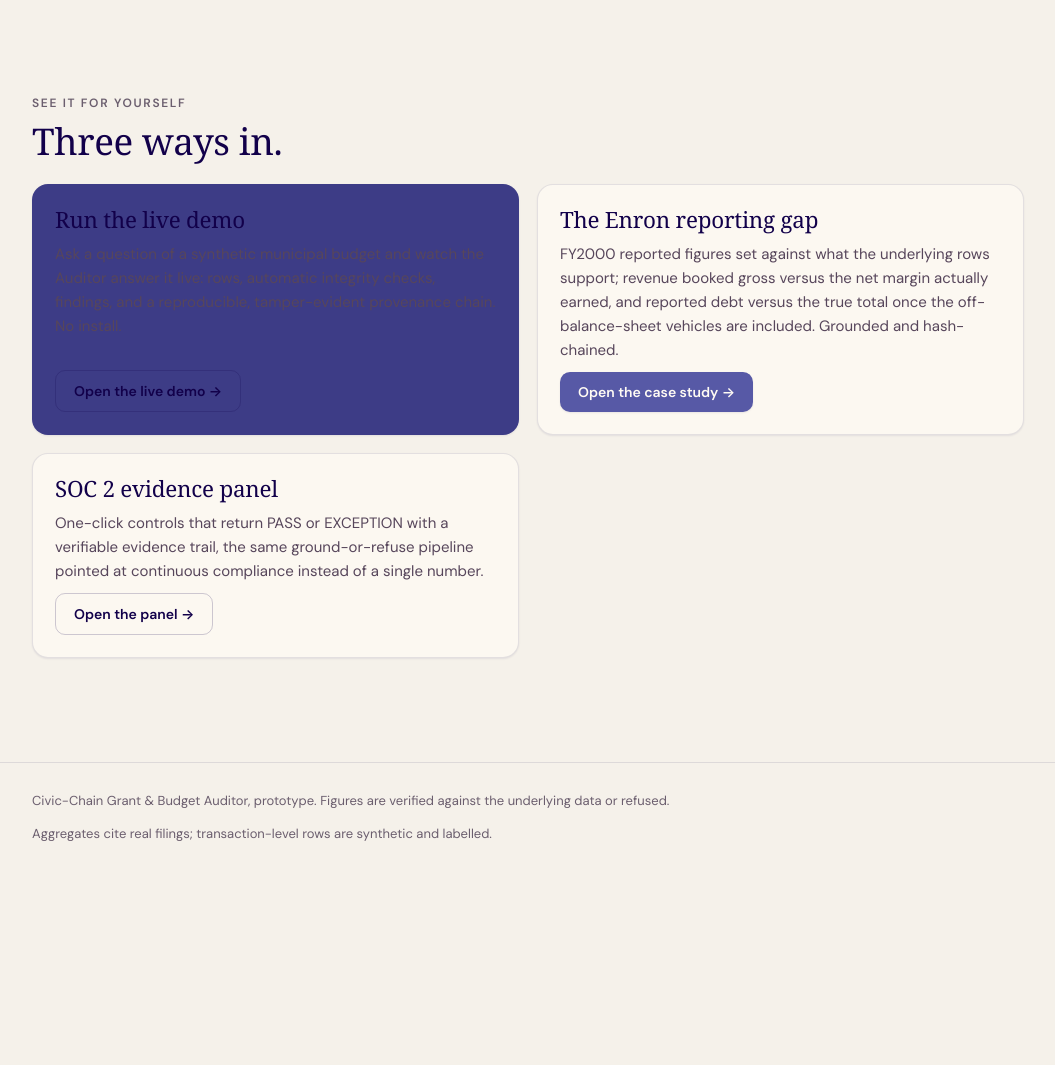
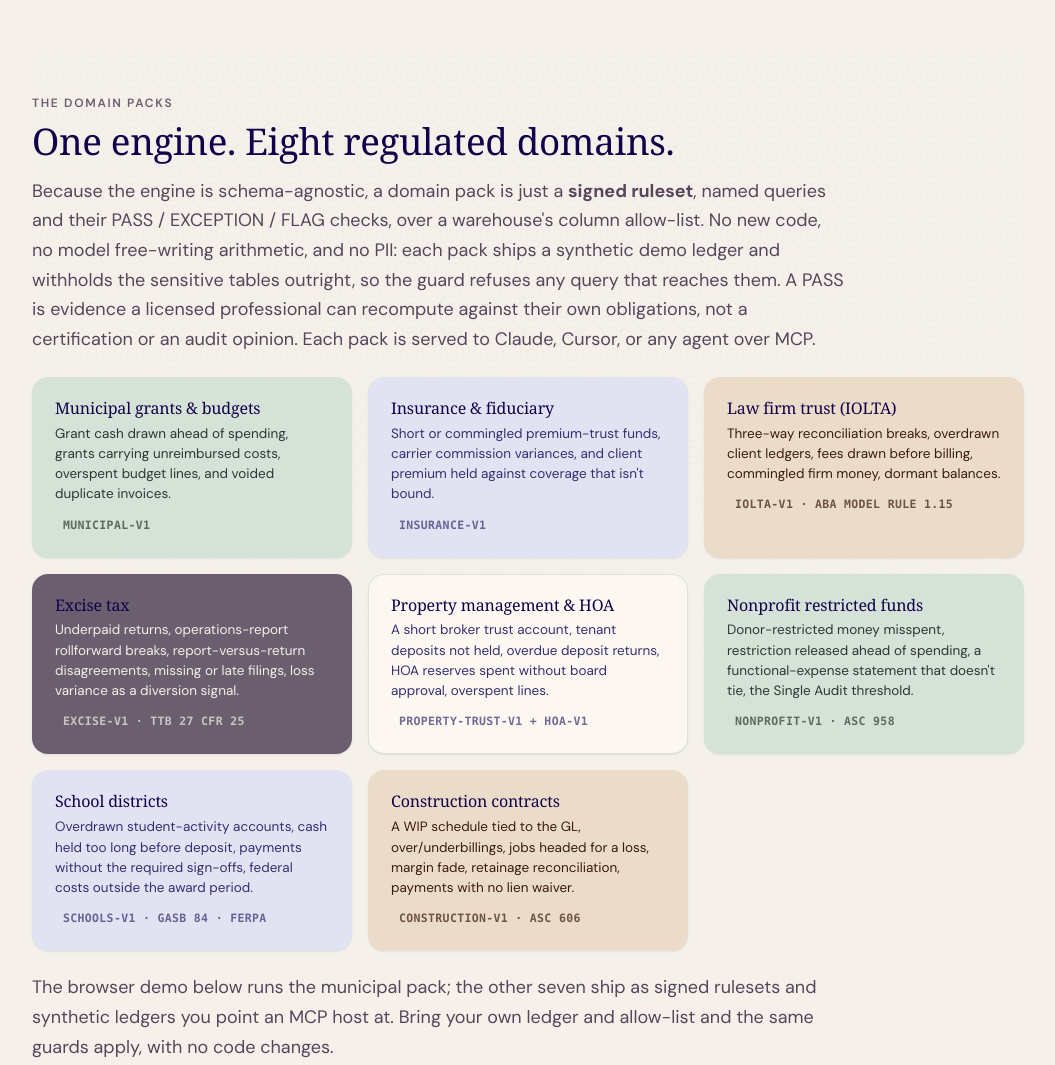
Before and after one commit to justin-harvey/Vanguard-MCP, a plain HTML site: page site/index.html in a window 1280 px wide. Shown: the part 2167-3232 px from the top of the page, without its empty margins (112-1167 px from the left). Before the commit the page ends 3060 px from the top, so only its background shows below. Drawn offline with Linux system fonts and the light colour scheme; a web font is replaced by a local one.

Commit message:
site: add domain-packs section to the landing page
The frontend never surfaced the auditor's capabilities beyond the
municipal demo. Add a "domain packs" section to the hero flow that lays
out all eight regulated domains (municipal, insurance, IOLTA, excise,
property/HOA, nonprofit, schools, construction) as a responsive card
grid, each with its signed-ruleset id and the standard it encodes, plus
a line noting the packs are served to any MCP host.

Co-Authored-By: Claude Opus 4.8 <noreply@anthropic.com>

```diff
--- a/site/index.html
+++ b/site/index.html
@@ -30,7 +30,14 @@
       .split .card p{margin:0;font-size:15px;color:var(--slate-800)}
       .split .card .go{margin-top:auto}
       .lead-figure{font-family:var(--font-display);font-size:clamp(2rem,4vw,2.8rem);line-height:1.1}
+      .packs{display:grid;grid-template-columns:repeat(3,1fr);gap:16px;margin-top:22px}
+      .packs .card{display:flex;flex-direction:column}
+      .packs .card h4{margin:0 0 6px;font-family:var(--font-display);font-size:16px}
+      .packs .card p{margin:0;font-size:13.5px;line-height:1.5;opacity:.92}
+      .packs .card .tag{margin-top:10px;font-size:11.5px;letter-spacing:.03em;opacity:.65;font-family:var(--font-code,monospace)}
+      @media (max-width:900px){.packs{grid-template-columns:1fr 1fr}}
       @media (max-width:760px){.guar,.split{grid-template-columns:1fr}.hero{padding:48px 0 28px}}
+      @media (max-width:560px){.packs{grid-template-columns:1fr}}
     </style>
   </head>
   <body>
@@ -148,6 +155,67 @@
         </p>
       </section>
 
+      <section class="section wash guilloche">
+        <p class="kicker">The domain packs</p>
+        <h2>One engine. Eight regulated domains.</h2>
+        <p class="lede">
+          Because the engine is schema-agnostic, a domain pack is just a <b>signed ruleset</b>,
+          named queries and their PASS / EXCEPTION / FLAG checks, over a warehouse's column
+          allow-list. No new code, no model free-writing arithmetic, and no PII: each pack ships a
+          synthetic demo ledger and withholds the sensitive tables outright, so the guard refuses
+          any query that reaches them. A PASS is evidence a licensed professional can recompute
+          against their own obligations, not a certification or an audit opinion. Each pack is
+          served to Claude, Cursor, or any agent over MCP.
+        </p>
+        <div class="packs">
+          <div class="card sage">
+            <h4>Municipal grants &amp; budgets</h4>
+            <p>Grant cash drawn ahead of spending, grants carrying unreimbursed costs, overspent budget lines, and voided duplicate invoices.</p>
+            <span class="tag">municipal-v1</span>
+          </div>
+          <div class="card sky">
+            <h4>Insurance &amp; fiduciary</h4>
+            <p>Short or commingled premium-trust funds, carrier commission variances, and client premium held against coverage that isn't bound.</p>
+            <span class="tag">insurance-v1</span>
+          </div>
+          <div class="card gold">
+            <h4>Law firm trust (IOLTA)</h4>
+            <p>Three-way reconciliation breaks, overdrawn client ledgers, fees drawn before billing, commingled firm money, dormant balances.</p>
+            <span class="tag">iolta-v1 · ABA Model Rule 1.15</span>
+          </div>
+          <div class="card slate">
+            <h4>Excise tax</h4>
+            <p>Underpaid returns, operations-report rollforward breaks, report-versus-return disagreements, missing or late filings, loss variance as a diversion signal.</p>
+            <span class="tag">excise-v1 · TTB 27 CFR 25</span>
+          </div>
+          <div class="card cream">
+            <h4>Property management &amp; HOA</h4>
+            <p>A short broker trust account, tenant deposits not held, overdue deposit returns, HOA reserves spent without board approval, overspent lines.</p>
+            <span class="tag">property-trust-v1 + hoa-v1</span>
+          </div>
+          <div class="card sage">
+            <h4>Nonprofit restricted funds</h4>
+            <p>Donor-restricted money misspent, restriction released ahead of spending, a functional-expense statement that doesn't tie, the Single Audit threshold.</p>
+            <span class="tag">nonprofit-v1 · ASC 958</span>
+          </div>
+          <div class="card sky">
+            <h4>School districts</h4>
+            <p>Overdrawn student-activity accounts, cash held too long before deposit, payments without the required sign-offs, federal costs outside the award period.</p>
+            <span class="tag">schools-v1 · GASB 84 · FERPA</span>
+          </div>
+          <div class="card gold">
+            <h4>Construction contracts</h4>
+            <p>A WIP schedule tied to the GL, over/underbillings, jobs headed for a loss, margin fade, retainage reconciliation, payments with no lien waiver.</p>
+            <span class="tag">construction-v1 · ASC 606</span>
+          </div>
+        </div>
+        <p class="lede" style="margin-top:22px">
+          The browser demo below runs the municipal pack; the other seven ship as signed rulesets
+          and synthetic ledgers you point an MCP host at. Bring your own ledger and allow-list and
+          the same guards apply, with no code changes.
+        </p>
+      </section>
+
       <section class="section">
         <p class="kicker">See it for yourself</p>
         <h2>Three ways in.</h2>
```
